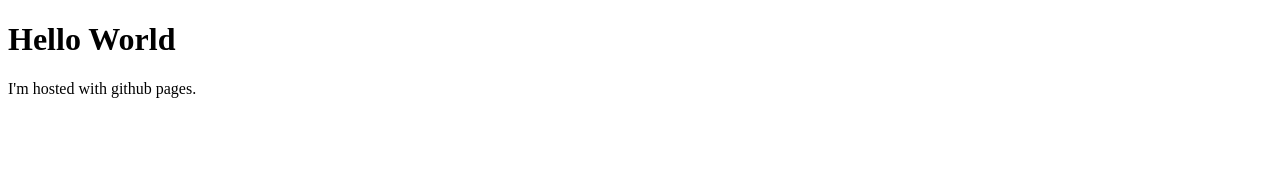
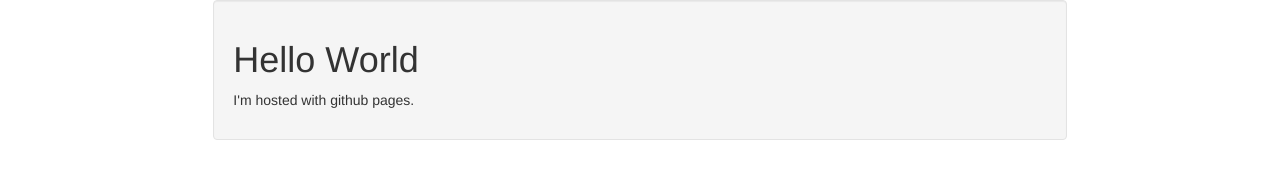
Before and after one commit to davepfister/davepfister.github.io, a plain HTML site: page index.html in a window 1280 px wide. Drawn offline with nearby package versions, Linux system fonts and the light colour scheme.

Commit message:
added bootstrap ccdb library

```diff
--- a/index.html
+++ b/index.html
@@ -2,10 +2,17 @@
 <html>
   <head>
     <meta charset="utf-8">
-    <title></title>
+    <title>Project1</title>
+      <link rel="stylesheet" href="https://cdnjs.cloudflare.com/ajax/libs/twitter-bootstrap/3.3.5/css/bootstrap.css">
   </head>
   <body>
-    <h1>Hello World</h1>
-    <p>I'm hosted with github pages.
+    <div class="well col-sm-8 col-sm-offset-2 col-xs-12">
+      <h1>Hello World</h1>
+      <p>I'm hosted with github pages.
+    </div>
+
+      <script src="https://cdnjs.cloudflare.com/ajax/libs/twitter-bootstrap/3.3.5/js/bootstrap.js">
+
+      </script>
   </body>
 </html>
```
